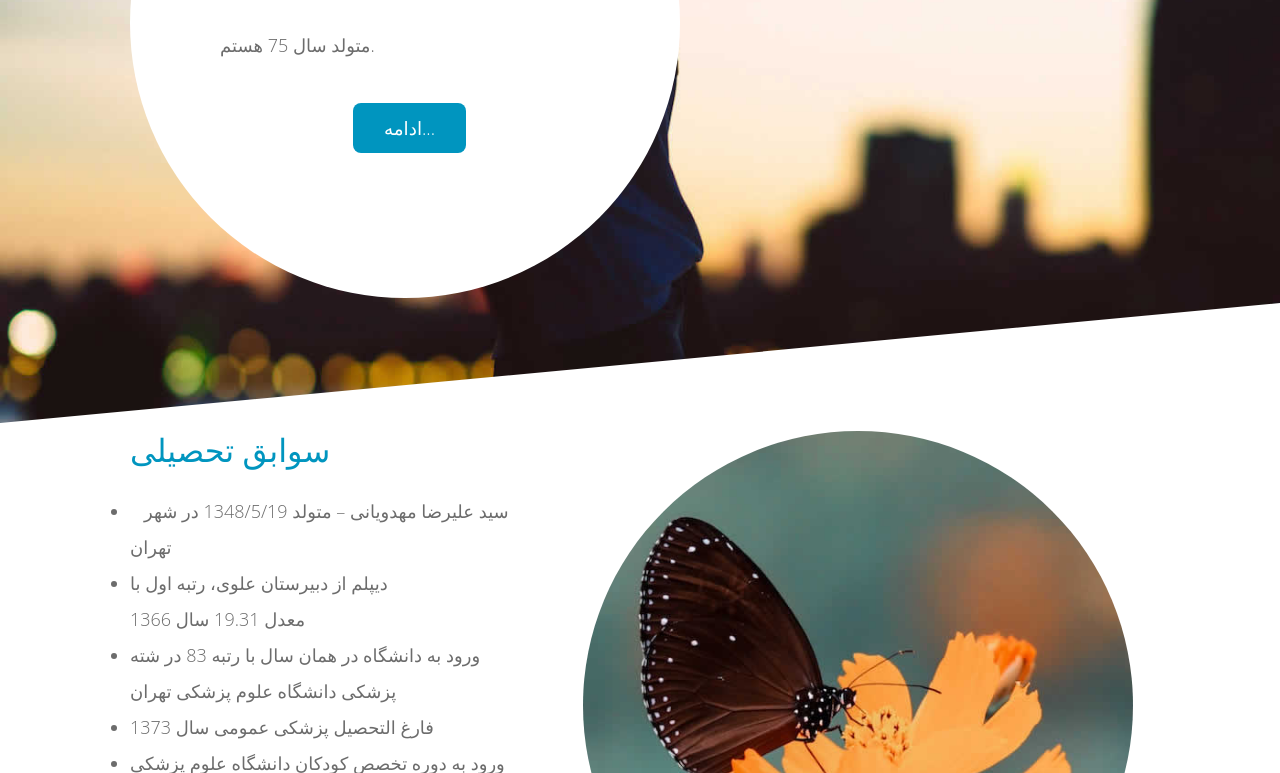
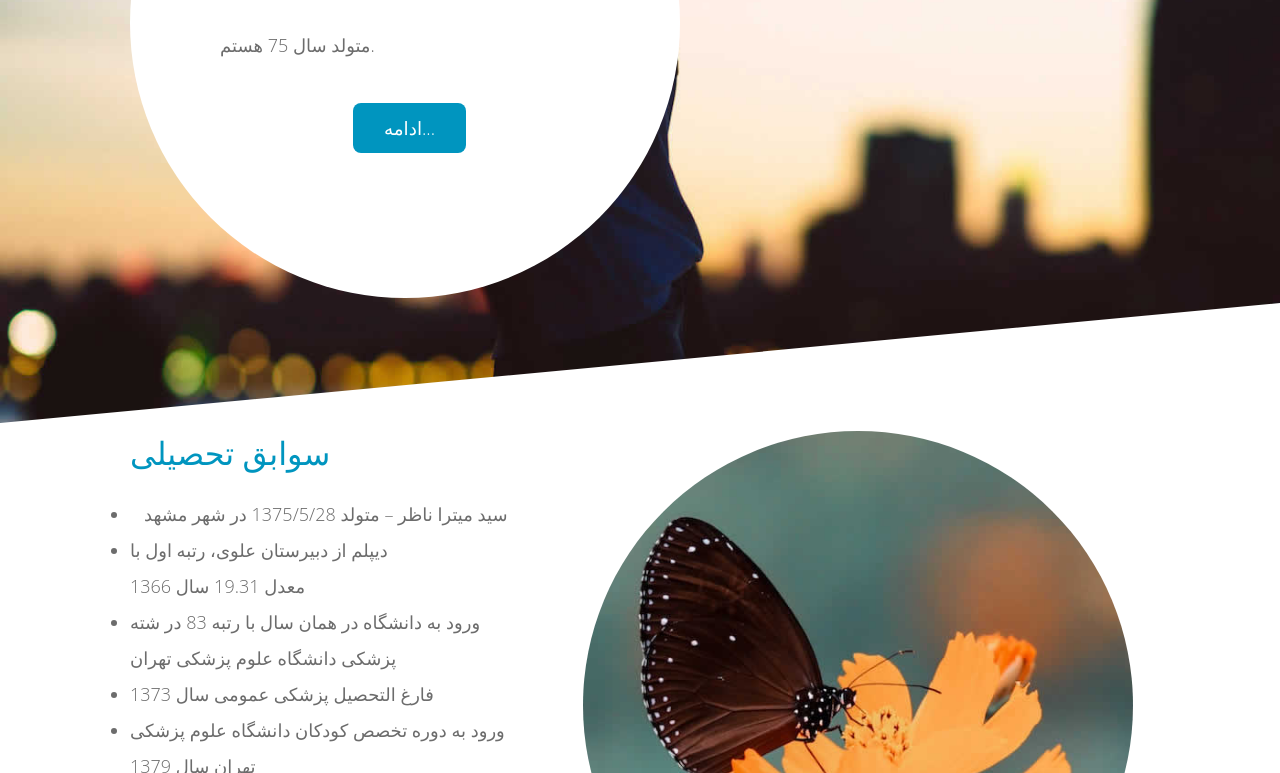
Before and after one commit to MisNazer75/MisNazer75.github.io, a plain HTML site: page index.html in a window 1280 px wide. Shown: the part 327-1100 px from the top of the page. Drawn offline with Linux system fonts and the light colour scheme.

Commit message:
Update index.html

```diff
--- a/index.html
+++ b/index.html
@@ -43,7 +43,7 @@
                 <div class="row">
                     <div class="col-xl-5 col-lg-6 tm-flex-center-v tm-text-container tm-section-left">
                         <h2 class="tm-color-secondary mb-4">سوابق تحصیلی</h2>
-                        <ul><li>&nbsp; &nbsp;سید علیرضا مهدویانی – متولد&nbsp;<span dir="ltr">1348/5/19</span>&nbsp;در شهر تهران</li><li><span dir="RTL">&nbsp;&nbsp; دیپلم از دبیرستان علوی، رتبه اول با معدل&nbsp;<span dir="ltr">19.31</span>&nbsp;سال 1366</span></li><li><span dir="RTL">&nbsp;&nbsp; ورود به دانشگاه در همان سال با رتبه&nbsp;<span dir="ltr">83</span>&nbsp;در شته پزشکی دانشگاه علوم پزشکی تهران</span></li><li><span dir="RTL">&nbsp;&nbsp; فارغ التحصیل پزشکی عمومی سال 1373</span></li><li><span dir="RTL">&nbsp;&nbsp; ورود به دوره تخصص کودکان دانشگاه علوم پزشکی تهران سال 1379</span></li><li><span dir="RTL">&nbsp;&nbsp; کسب رتبه اول در امتحان ورودی دستیار فوق تخصصی رشته الرژی و ایمونولوژی بالینی سال 1385</span></li><li><span dir="RTL">&nbsp; &nbsp;رئیس بخش الرژی و ایمونولوژی بالینی بیمارستان مسیح دانشوری</span></li></ul>
+                        <ul><li>&nbsp; &nbsp;سید میترا ناظر – متولد&nbsp;<span dir="ltr">1375/5/28</span>&nbsp;در شهر مشهد</li><li><span dir="RTL">&nbsp;&nbsp; دیپلم از دبیرستان علوی، رتبه اول با معدل&nbsp;<span dir="ltr">19.31</span>&nbsp;سال 1366</span></li><li><span dir="RTL">&nbsp;&nbsp; ورود به دانشگاه در همان سال با رتبه&nbsp;<span dir="ltr">83</span>&nbsp;در شته پزشکی دانشگاه علوم پزشکی تهران</span></li><li><span dir="RTL">&nbsp;&nbsp; فارغ التحصیل پزشکی عمومی سال 1373</span></li><li><span dir="RTL">&nbsp;&nbsp; ورود به دوره تخصص کودکان دانشگاه علوم پزشکی تهران سال 1379</span></li><li><span dir="RTL">&nbsp;&nbsp; کسب رتبه اول در امتحان ورودی دستیار فوق تخصصی رشته الرژی و ایمونولوژی بالینی سال 1385</span></li><li><span dir="RTL">&nbsp; &nbsp;رئیس بخش الرژی و ایمونولوژی بالینی بیمارستان مسیح دانشوری</span></li></ul>
                         <p class="text-right mb-0">
                             <a href="#tm-section-3" class="btn tm-btn-secondary">Continue...</a>
                         </p>
```
